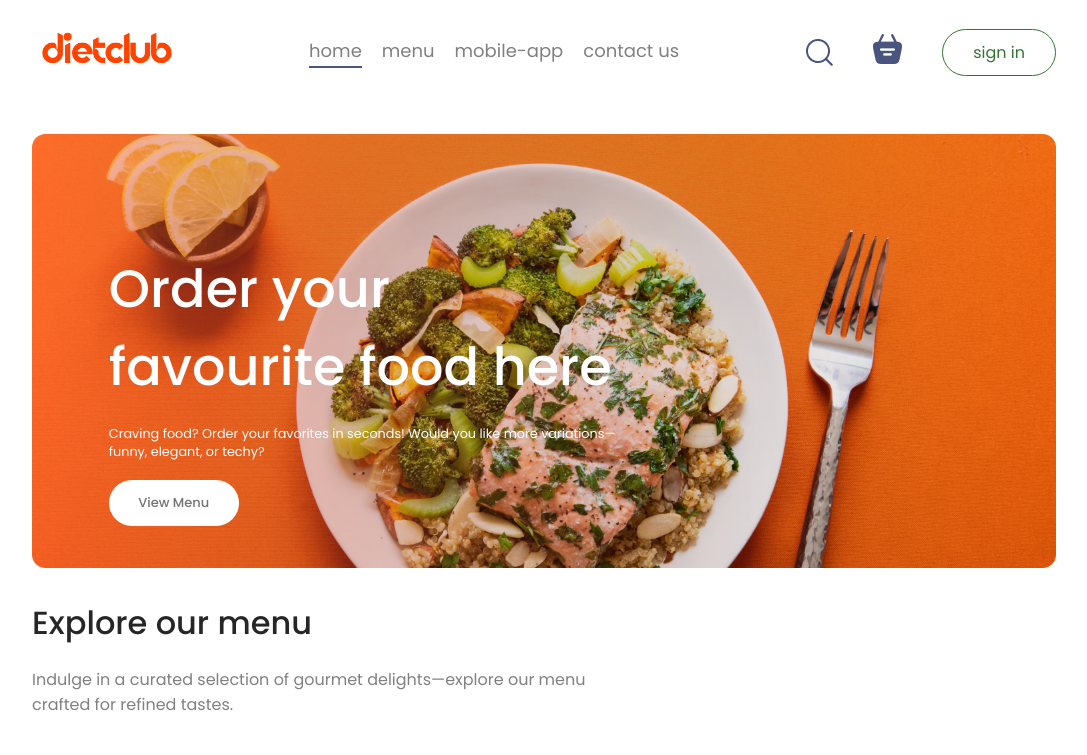
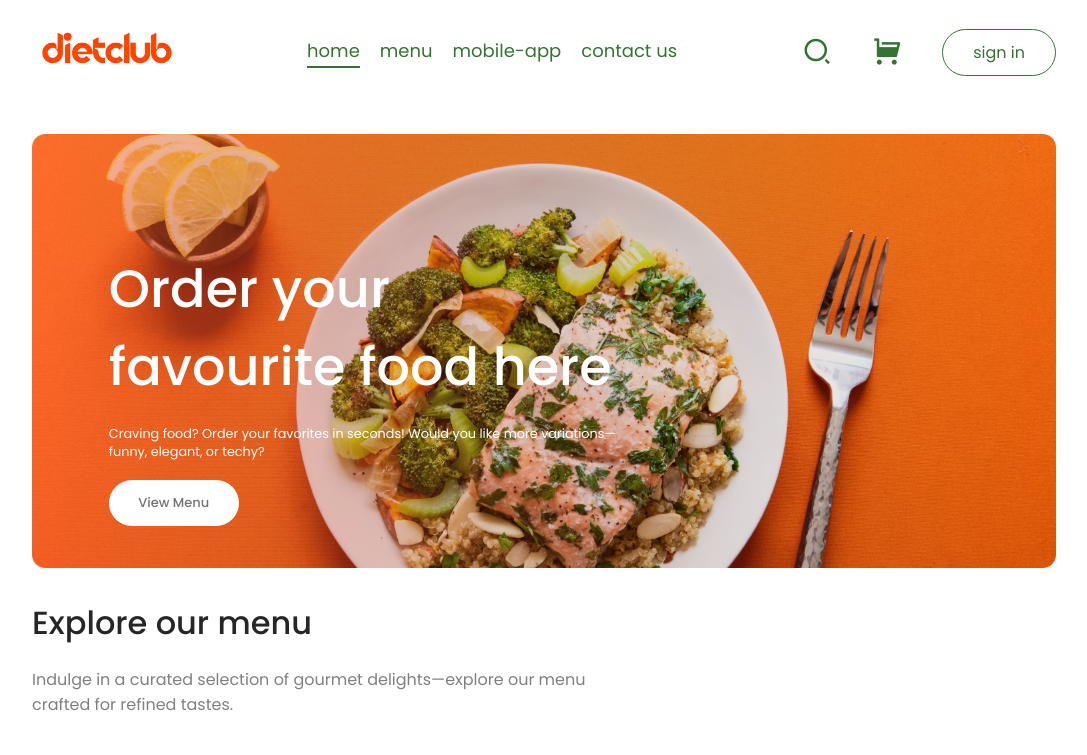
Before and after one commit to shaurya-cd/Food-Delivery-Site, a React (Vite) app: page / in a window 1280 px wide. Shown: the top 755 px of the page, without its empty margins (96-1183 px from the left). Built offline with nearby package versions, Linux system fonts and the light colour scheme; no server answers.

Commit message:
update Navbar component to use icons instead of images and adjust color scheme

```diff
--- a/index.html
+++ b/index.html
@@ -8,6 +8,7 @@
     <link href="https://fonts.googleapis.com/css2?family=Poppins:ital,wght@0,100;0,200;0,
         300;0,400;0,500;0,600;0,700;0,800;0,900;1,100;1,200;1,300;1,400;1,500;1,600;1,700;1,800;1,900&display=swap"
         rel="stylesheet">
+    <link href="https://cdn.jsdelivr.net/npm/remixicon@4.3.0/fonts/remixicon.css" rel="stylesheet" />
     <title>Food Delivery</title>
   </head>
   <body>
--- a/src/Components/FoodItem/FoodItem.css
+++ b/src/Components/FoodItem/FoodItem.css
@@ -38,7 +38,7 @@
 }
 
 .food-item-price{
-    color: #ff4300;
+    color: #36c733;
     font-size: 22px;
     font-weight: 500;
     margin: 10px 0px;
--- a/src/Components/Navbar/Navbar.css
+++ b/src/Components/Navbar/Navbar.css
@@ -13,7 +13,7 @@
     display: flex;
     list-style: none;
     gap: 20px;
-    color: gray;
+    color: #347433;
     font-size: 18px;
 }
 
@@ -48,11 +48,23 @@
 
 .navbar .active{
     padding-bottom: 2px;
-    border-bottom: 2px solid #49577e;
+    border-bottom: 2px solid #347433;
 }
 
 .navbar-search-icon{
     position: relative;
+}
+
+.navbar-search-icon i{
+    font-size: 30px;
+    color: #347433;
+    cursor: pointer;
+}
+
+.search-icon{
+    font-size: 30px;
+    color: #347433;
+    cursor: pointer;
 }
 
 .navbar-search-icon .dot{
--- a/src/Components/Navbar/Navbar.jsx
+++ b/src/Components/Navbar/Navbar.jsx
@@ -29,9 +29,9 @@ function Navbar({setShowLogin}) {
             <a href='#footer' onClick={()=>{setMenu('contact-us')}} className={menu==='contact-us'?'active':''}>contact us</a>
         </ul>
         <div className="navbar-right">
-            <img src={assets.search_icon} alt="" />
+            <i className="ri-search-2-line search-icon"></i>
             <div className="navbar-search-icon">
-                <Link to='/cart'><img src={assets.basket_icon} alt="" /></Link>
+                <Link to='/cart'><i className="ri-shopping-cart-fill cart"></i></Link>
                 <div className={getTotalCartAmount()===0?"":"dot"}></div>
             </div>
             {!token
```
